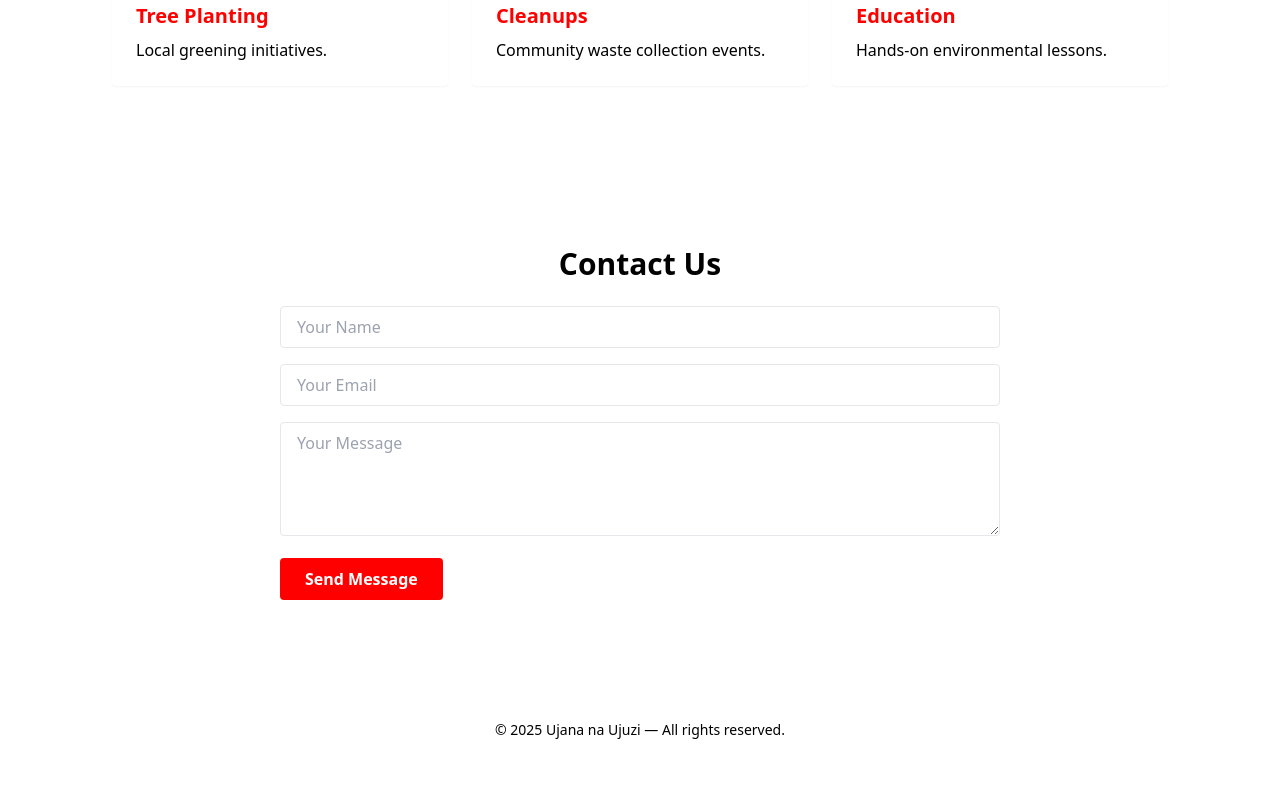
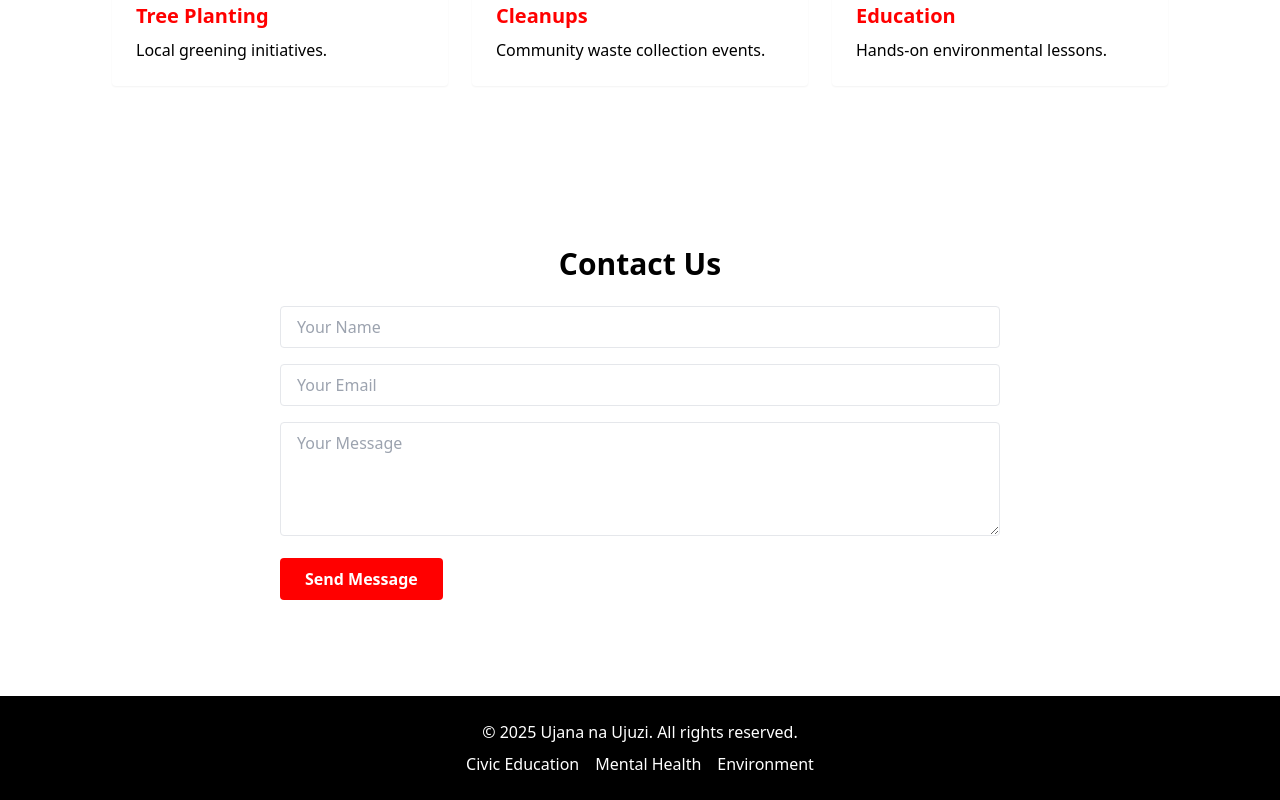
Before and after one commit to Larrymeez/Ujana-na-Ujuzi, a React (Vite) app: page / in a window 1280 px wide. Shown: the part 1886-2686 px from the top of the page. Before the commit the page ends 2650 px from the top, so only its background shows below. Built offline with nearby package versions, Linux system fonts and the light colour scheme.

Commit message:
updates components styling

```diff
--- a/src/components/Footer.jsx
+++ b/src/components/Footer.jsx
@@ -2,9 +2,12 @@ import React from "react";
 
 export default function Footer() {
   return (
-    <footer className="bg-light py-6">
-      <div className="max-w-6xl mx-auto px-6 text-center text-sm text-dark">
-        © {new Date().getFullYear()} Ujana na Ujuzi — All rights reserved.
+    <footer className="bg-dark text-light py-6 text-center">
+      <p>&copy; {new Date().getFullYear()} Ujana na Ujuzi. All rights reserved.</p>
+      <div className="flex justify-center gap-4 mt-2">
+        <a href="#civic" className="hover:text-primary transition">Civic Education</a>
+        <a href="#mental" className="hover:text-primary transition">Mental Health</a>
+        <a href="#env" className="hover:text-primary transition">Environment</a>
       </div>
     </footer>
   );
```
